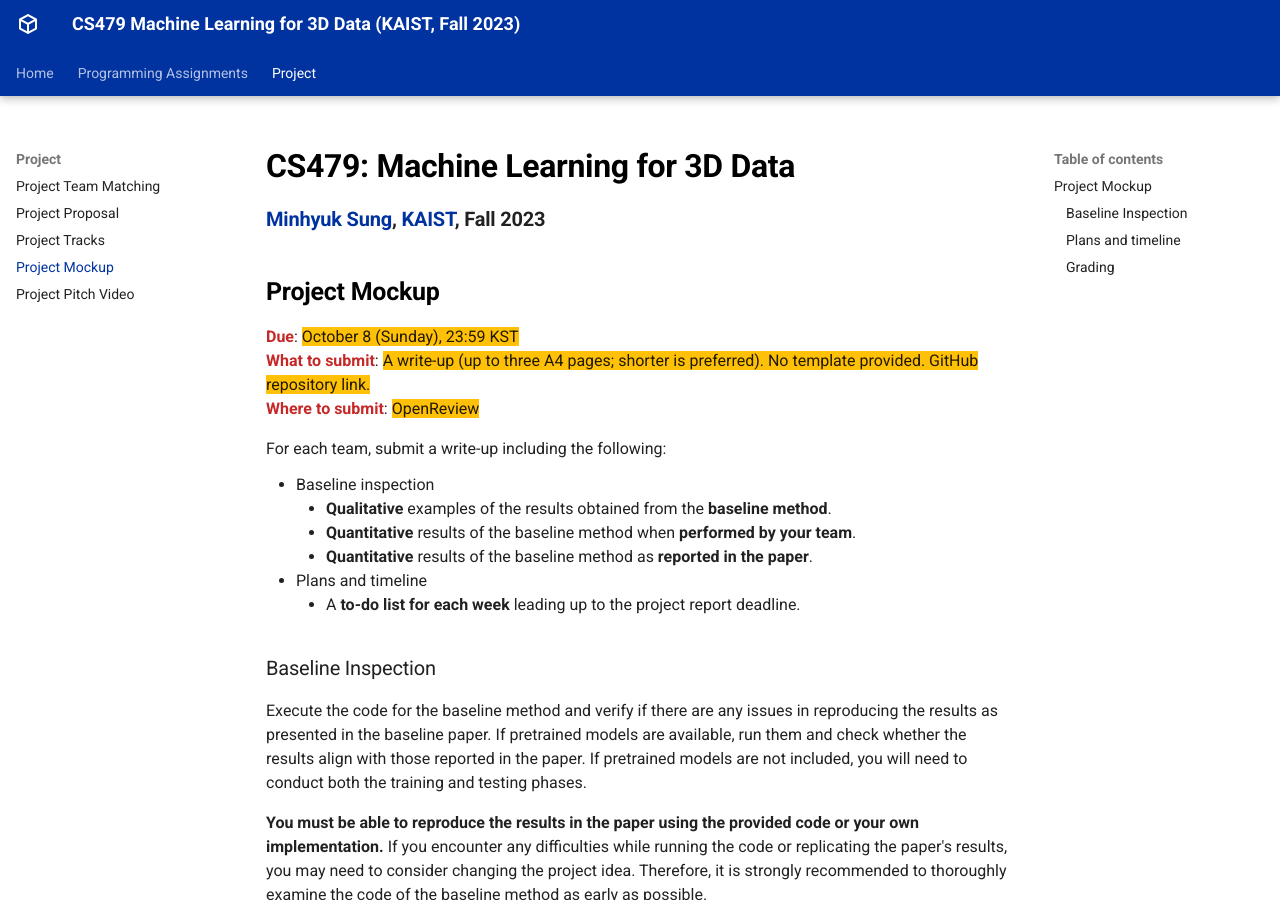
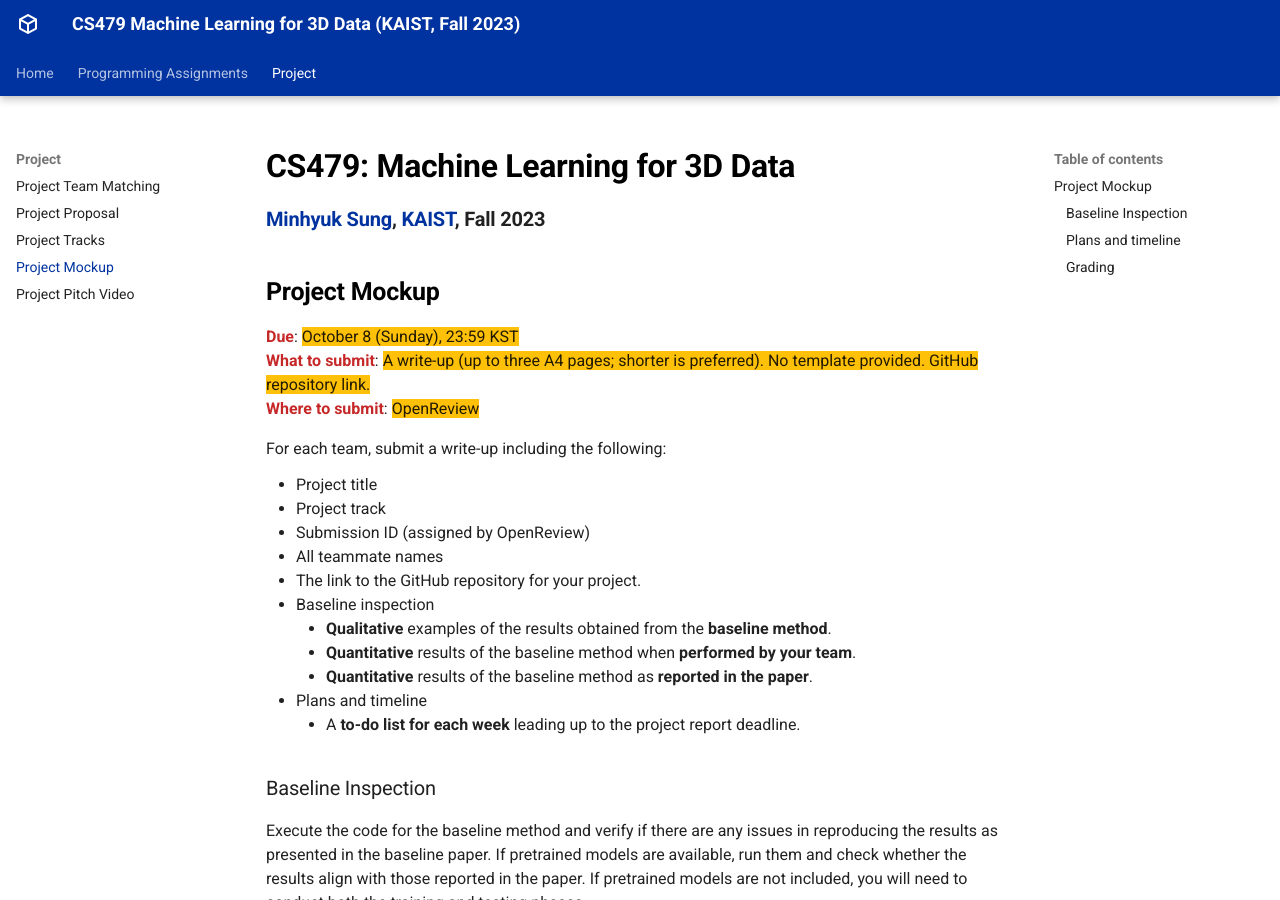
Before and after one commit to mhsung/kaist-cs479-fall-2023, an MkDocs documentation site: the page built from docs/project-mockup.md, in a window 1280 px wide and 900 px high. Built offline with MkDocs 1.6.1 and Material for MkDocs 9.7.7, drawn with Linux system fonts in a browser that asks for light colours.

Commit message:
Updated.

```diff
--- a/docs/project-mockup.md
+++ b/docs/project-mockup.md
@@ -13,6 +13,11 @@
 
 For each team, submit a write-up including the following:
 
+- Project title
+- Project track
+- Submission ID (assigned by OpenReview)
+- All teammate names
+- The link to the GitHub repository for your project.
 - Baseline inspection
     - **Qualitative** examples of the results obtained from the **baseline method**.
     - **Quantitative** results of the baseline method when **performed by your team**.
```
